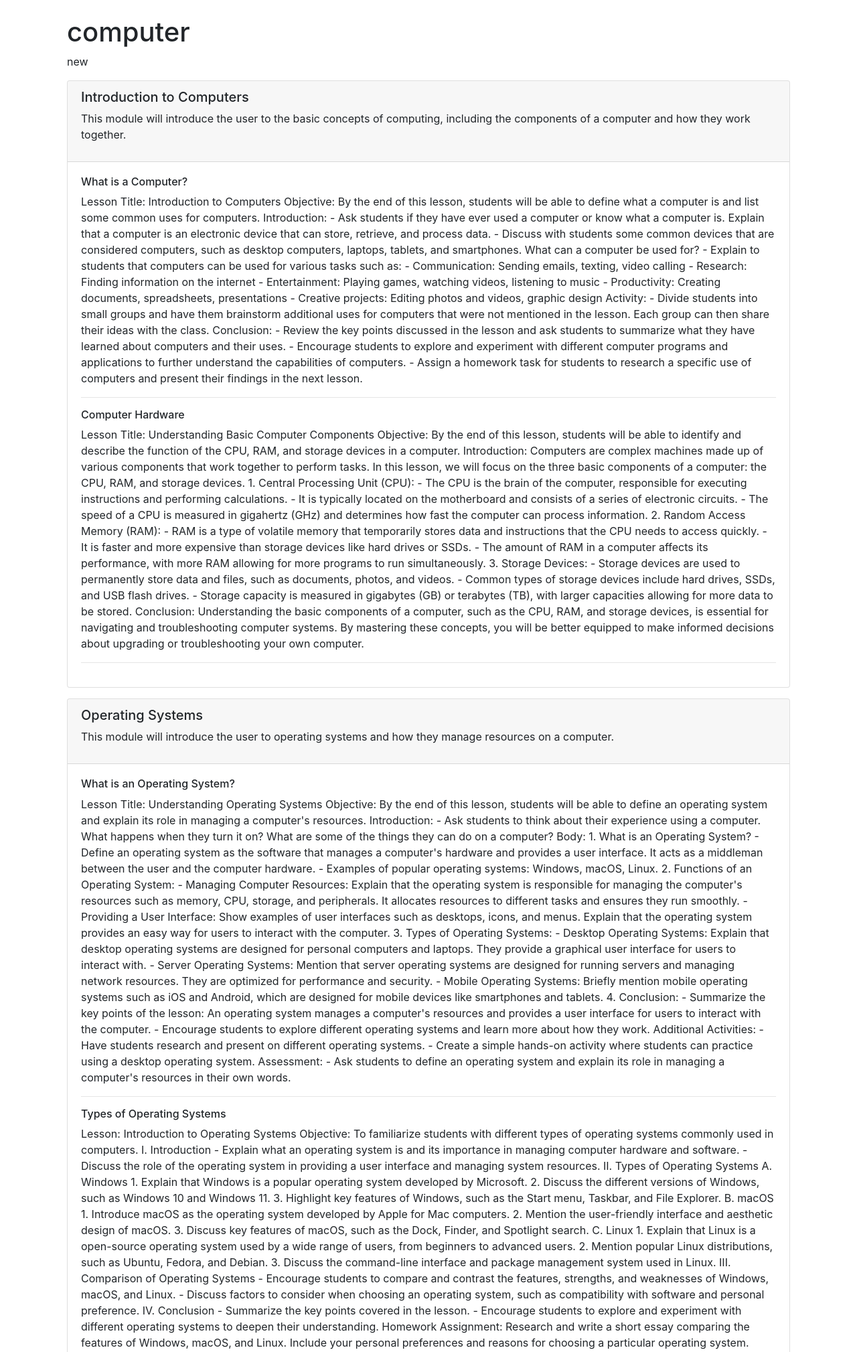
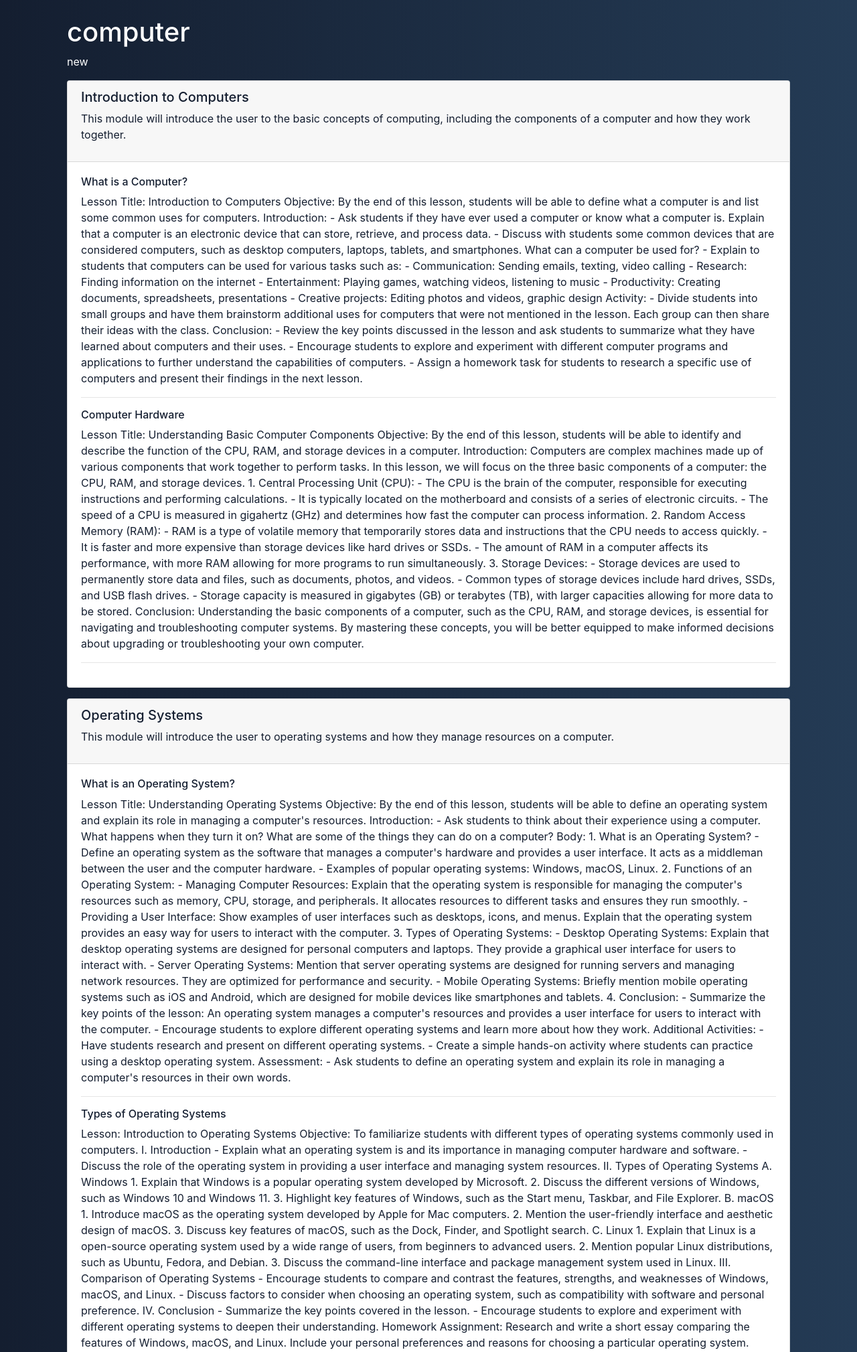
Before and after one commit to timalsinab/E-Learn, a Flask app: page /courses/1 in a window 1280 px wide. Shown: the part 56-2075 px from the top of the page at 67% size. Run offline with Flask 3, Linux system fonts and the light colour scheme; data comes from the database, SQL or seed files in the repository; some libraries are stand-ins or nearby versions.

Commit message:
adding css to the courses tab

```diff
--- a/templates/generate_course.html
+++ b/templates/generate_course.html
@@ -3,6 +3,12 @@
 {% block title %}Generate Course{% endblock %}
 
 {% block content %}
+<style>
+    body {
+        background: linear-gradient(to right, #141e30, #243b55);
+        color: white;
+    }
+</style>
 <div class="container">
     <h2>Generate New Course</h2>
     <form method="POST" action="{{ url_for('generate_course') }}">
--- a/templates/view_course.html
+++ b/templates/view_course.html
@@ -5,6 +5,23 @@
 {% endblock %}
 
 {% block content %}
+<style>
+    body {
+        background: linear-gradient(to right, #141e30, #243b55);
+        color: white;
+    }
+
+    h5, h6, p {
+        color:#141e30;
+    }
+    .container p {
+        color: white;
+    }
+
+    .card p {
+        color: #141e30;
+    }
+</style>
 <div class="container mt-4">
     <h1>{{ course.title }}</h1>
     <p>{{ course.description }}</p>
```
Also changed, not shown: templates/completed_courses.html (+11 -0 lines), templates/courses.html (+15 -0 lines).
